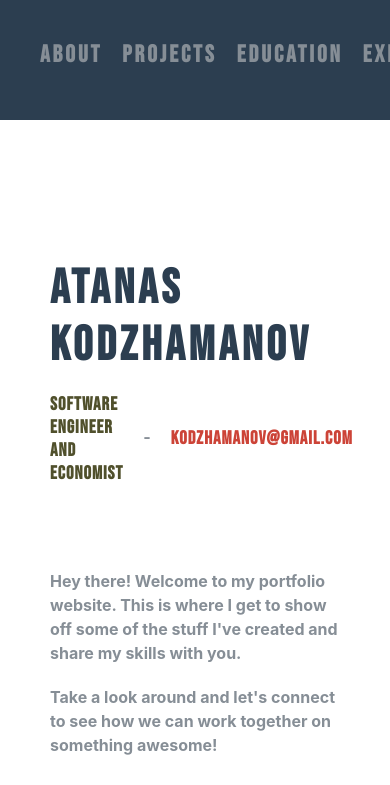
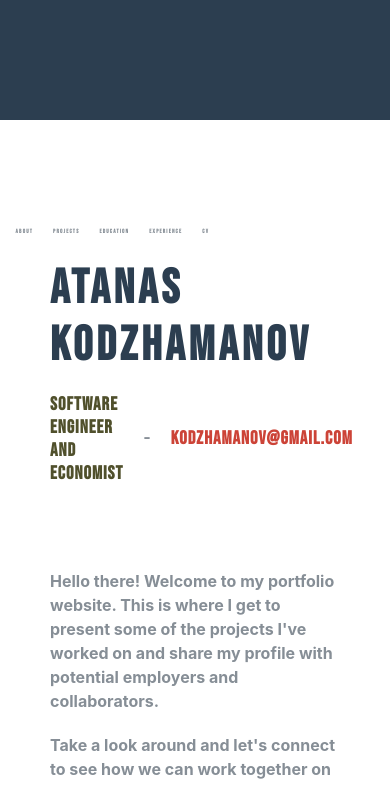
Before and after one commit to AtanasKodzhamanov/Portfolio, a React (Create React App) app: page / in a window 390 px wide. Shown: the top 785 px of the page. Built offline with nearby package versions, Linux system fonts and the light colour scheme; a web font is replaced by a local one.

Commit message:
Responsiveness

```diff
--- a/src/App.css
+++ b/src/App.css
@@ -24,12 +24,12 @@
 .content-container{
   display: flex;
   flex-direction: column;
-  padding:100px;
-  padding-top:0px;
-  max-width: 55%;
-  margin-left:280px;
+  padding: 6vw; /* adjust as needed */
+  padding-top: 0;
+  max-width: 55vw; /* adjust as needed */
+  margin-left: 15vw; /* adjust as needed */
+}
 
-}
 
 p{
   color: var(--text-color);
--- a/src/App.js
+++ b/src/App.js
@@ -17,7 +17,7 @@ const useInView = (ref) => {
       ([entry]) => {
         setInView(entry.isIntersecting);
       },
-      { threshold: 0.15 }
+      { threshold: 0.05 }
     );
 
     const currentRef = ref.current;
@@ -62,7 +62,7 @@ function App() {
       if (element) {
         setTimeout(() => {
           element.scrollIntoView({ behavior: 'smooth' });
-        }, 1500);
+        }, 5000);
       }
     }
   }, [location]);
--- a/src/components/About.js
+++ b/src/components/About.js
@@ -27,8 +27,7 @@ const About = () => {
                 </div>
             </div>
             <div className="about-content">
-                <p>Hey there! Welcome to my portfolio website. This is where I get to show off some of the stuff I've created and share my skills with you.
-
+                <p>Hello there! Welcome to my portfolio website. This is where I get to present some of the projects I've worked on and share my profile with potential employers and collaborators.
                 </p>
                 <p>Take a look around and let's connect to see how we can work together on something awesome!</p>
             </div>
--- a/src/components/Projects.js
+++ b/src/components/Projects.js
@@ -148,8 +148,8 @@ const Projects = () => {
                     </div>
                     <a href="https://www.construct-m.com/">www.construct-m.com</a>
 
-                    <p>Consult-m is a freelance project developed for the needs of an engineering consultancy. Built with ReactJS. </p>
-                    <p>The website design and visuals were made in collaboration with the client.</p>
+                    <p>Construct-M is a freelance project developed for the needs of an engineering consultancy. Built with ReactJS. </p>
+                    <p>The website design was made in collaboration with the client.</p>
                 </div>
             </section>
             <section className="project">
@@ -183,13 +183,6 @@ const Projects = () => {
             </section>
             <section className="project">
                 <div>
-                    <h2>Video Nabludenie</h2>
-                    <p>Video Nabludenie (translated to Camera Surveillance) is a freelance project developed for the needs of a camera installation firm in Bulgaria. The website is built using ReactJS.</p>
-                    <p>The website design and visuals were made in collaboration with the client.</p>
-                </div>
-            </section>
-            <section className="project">
-                <div>
                     <div className="title-icons">
                         <h2>Tiny Projects</h2>
                         <div className="icons">
@@ -209,6 +202,10 @@ const Projects = () => {
                         </div>
                     </div>
                     <p>These are some of the smaller projects I've worked on. They are mostly built with Python and aimed to solve real world problems that I've had.</p>
+                    <ul>
+                        <li><p>GiantFileSafari - The code traverses a directory tree and collects information about the files and folders in the tree. It then analyzes the collected data and outputs the results to an Excel file. The code allows the user to specify the minimum size of files to include in the analysis and the number of top results to show. It also calculates the total size of files in each folder and the depth of each folder in the directory tree. I used this to identify files and folders eating up my SSD storage. Packaged as a standalone executable.</p></li>
+                        <li><p>MarcoPolo - This code uses the Selenium webdriver to open a Firefox browser and navigate to a list of URLs. The URLs are read from an Excel file and the corresponding web pages are screenshot. The screenshots are saved to a specified directory. The code also uses threading to distribute the workload across multiple threads and run the tasks in parallel. The script is used to document evidence for trial bundle preparation.</p></li>
+                    </ul>
                 </div>
             </section>
 
--- a/src/components/SideHeader.css
+++ b/src/components/SideHeader.css
@@ -2,21 +2,20 @@
 
   .navbar {
     position:fixed;
-    padding: 40px;
+    padding: 4vw;
+    padding-top:20px;
     background-color: var(--primary-color);
     height: 100vh;
-    width: 200px;
+    width: 10vw;
   }
 
 @media screen and (max-width: 1000px) {
   .navbar{
     width: 100%;
-    height:40px;
+    height:10vh;
   }
 
 }
-
-
 
   .side-header {
     display: flex;
@@ -34,9 +33,10 @@
   .side-header-links {
     display: flex;
     flex-direction: column;
-    gap: 40px;
+    gap: 4vh; /* adjust the gap according to your needs */
     margin: auto;
     align-items: center;
+    height: 50vh; /* adjust the height according to your needs */
   }
 
 @media screen and (max-width: 1000px) {
@@ -49,21 +49,32 @@
 }
 
 .portrait img {
-    width: 200px;
-    height: 200px;
+  display: block;
+  max-width: 14vw;
+  max-height: 14vw;
   object-fit: cover;
   border-radius: 50%;
   border: 5px solid var(--border-color);
-    margin-bottom: 40px;
-    margin-top: 40px;
+    margin: auto;
+    margin-bottom: 4vw;
+  margin-top: 4vw;
+  align-self: center;
+
+}
+
+@media screen and (max-width: 1000px) {
+  .portrait img{
+    display: none;
+  }
+
 }
 
 .side-header-links a {
   text-decoration: none;
   color: var(--text-color);
-    font-size: 1.5rem;
+  font-size: 1.5vw; /* scales with the viewport width */
   font-weight: bold;
-    letter-spacing: 3px;
+  letter-spacing: 0.3vw; /* scales with the viewport width */
 }
 
 
```
Lines whose indentation alone changed are shown as unchanged.
